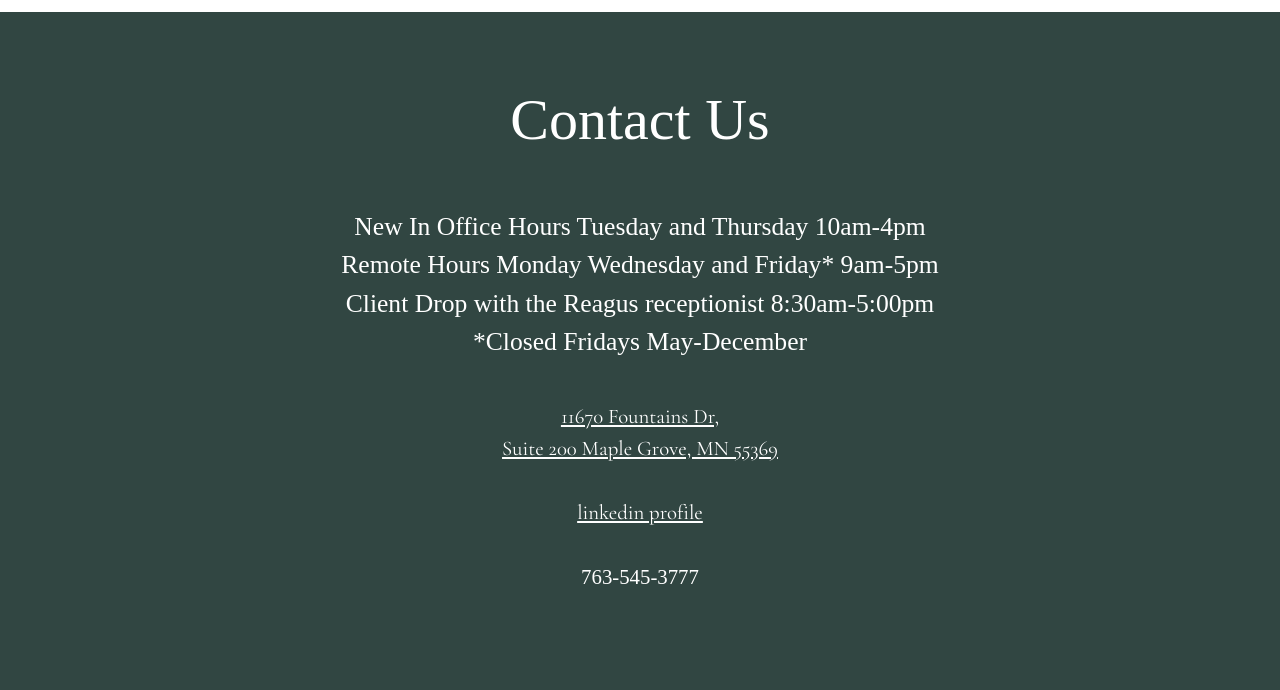
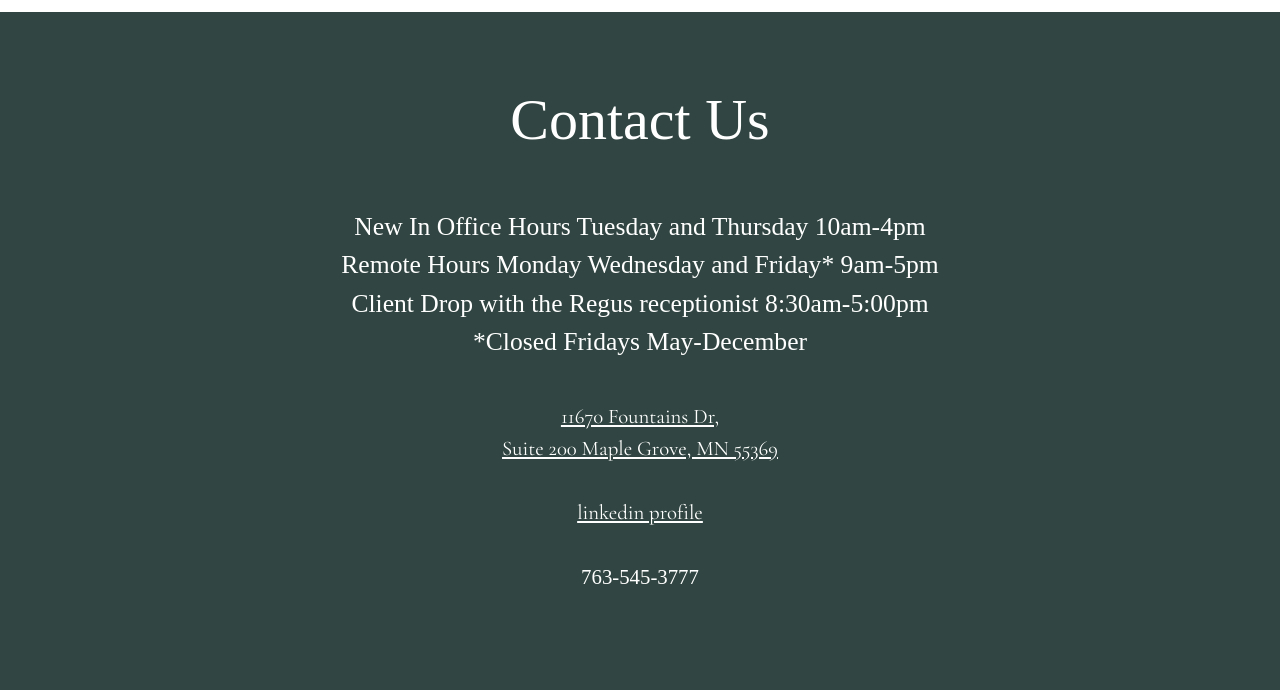
Before and after one commit to Chad-Fox1202/fox_and_fox_website, a plain HTML site: page Contact-Us.html in a window 1280 px wide. Shown: the part 110-800 px from the top of the page. Drawn offline with nearby package versions, Linux system fonts and the light colour scheme.

Commit message:
Update Contact-Us.html

```diff
--- a/Contact-Us.html
+++ b/Contact-Us.html
@@ -41,7 +41,7 @@
         <h6>Contact Us</h6>
         <p class="fs-office">
             New In Office Hours Tuesday and Thursday 10am-4pm<br>
-            Remote Hours Monday Wednesday and Friday* 9am-5pm<br>Client Drop with the Reagus receptionist 8:30am-5:00pm<br>
+            Remote Hours Monday Wednesday and Friday* 9am-5pm<br>Client Drop with the Regus receptionist 8:30am-5:00pm<br>
             *Closed Fridays May-December<br><br>
         </p>
         <p>
```
